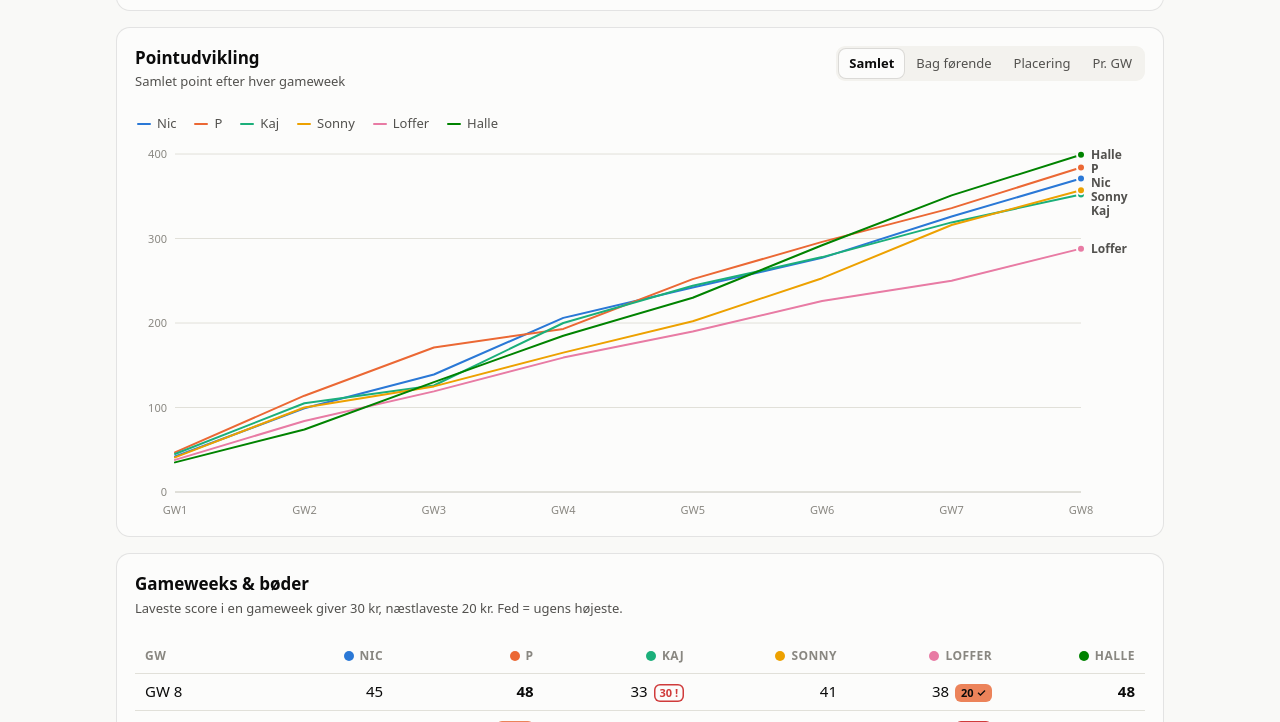
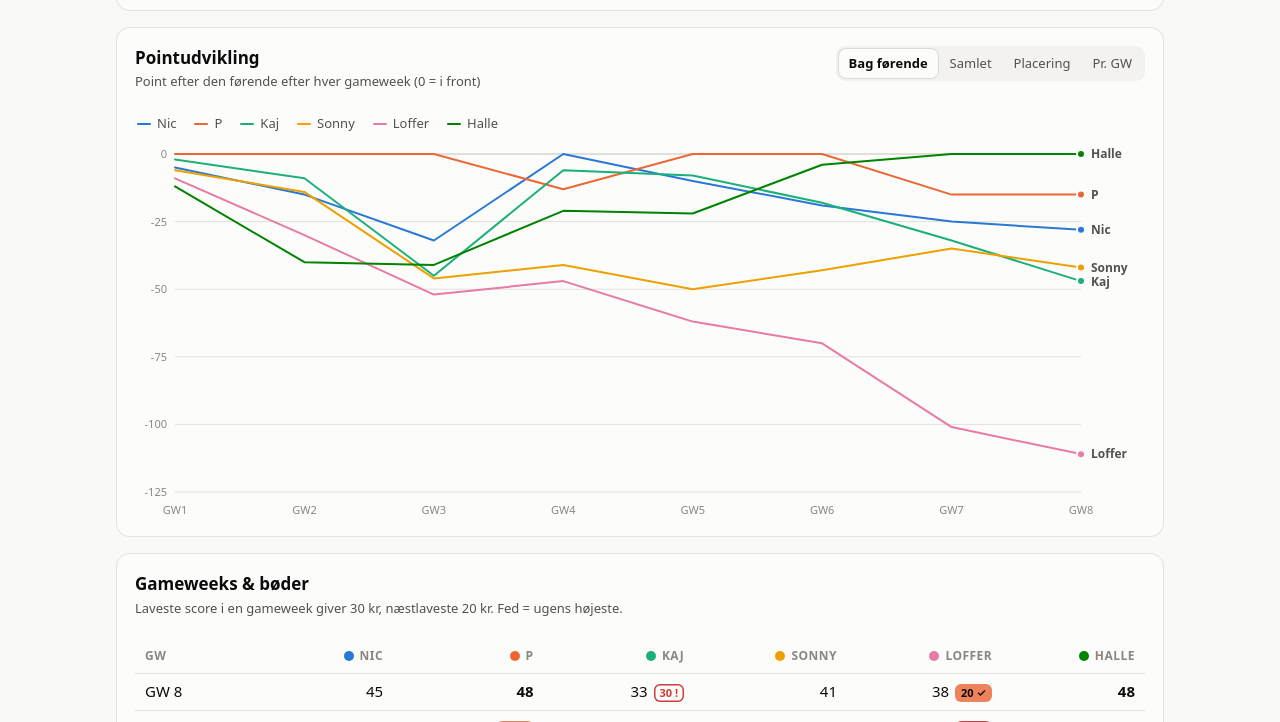
Before and after one commit to nicolaigarder/fantasy, a plain HTML site: page index.html in a window 1280 px wide. Shown: the part 700-1422 px from the top of the page. Drawn offline with Linux system fonts and the light colour scheme.

Commit message:
Add files via upload

```diff
--- a/index.html
+++ b/index.html
@@ -164,11 +164,11 @@ footer a { color: inherit; }
       <div class="card-head">
         <div>
           <h2>Pointudvikling</h2>
-          <p class="hint" id="chartHint">Samlet point efter hver gameweek</p>
+          <p class="hint" id="chartHint">Point efter den førende efter hver gameweek (0 = i front)</p>
         </div>
         <div class="seg" role="group" aria-label="Vælg visning" id="modes">
-          <button type="button" data-mode="total" aria-pressed="true">Samlet</button>
-          <button type="button" data-mode="gap" aria-pressed="false">Bag førende</button>
+          <button type="button" data-mode="gap" aria-pressed="true">Bag førende</button>
+          <button type="button" data-mode="total" aria-pressed="false">Samlet</button>
           <button type="button" data-mode="rank" aria-pressed="false">Placering</button>
           <button type="button" data-mode="gw" aria-pressed="false">Pr. GW</button>
         </div>
@@ -218,7 +218,7 @@ footer a { color: inherit; }
   const fmtKr = (n, cur) => `${n.toLocaleString("da-DK")} ${cur}`;
   const cssVar = (name) => getComputedStyle(root).getPropertyValue(name).trim();
 
-  const state = { ready: false, mode: "total", hidden: new Set(), focus: null };
+  const state = { ready: false, mode: "gap", hidden: new Set(), focus: null };
 
   async function load() {
     const bust = `?t=${Date.now()}`;
```
